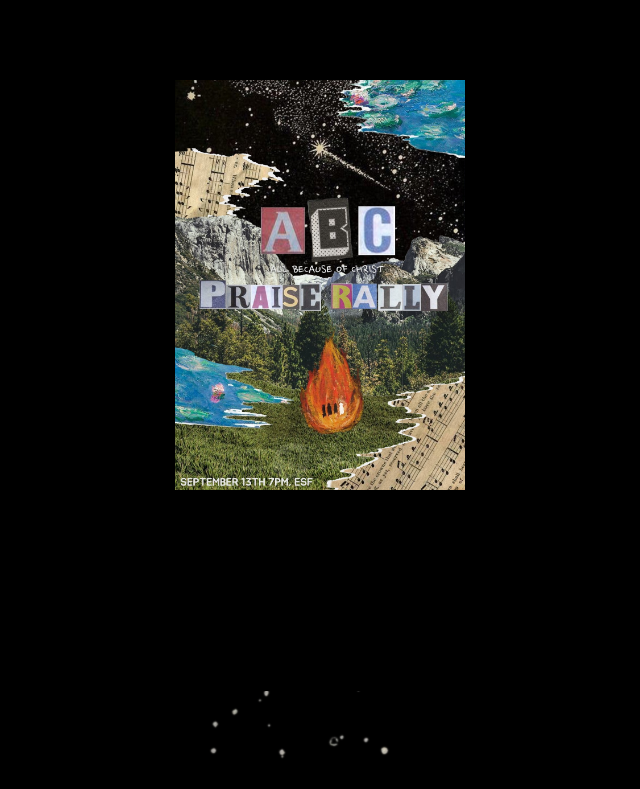
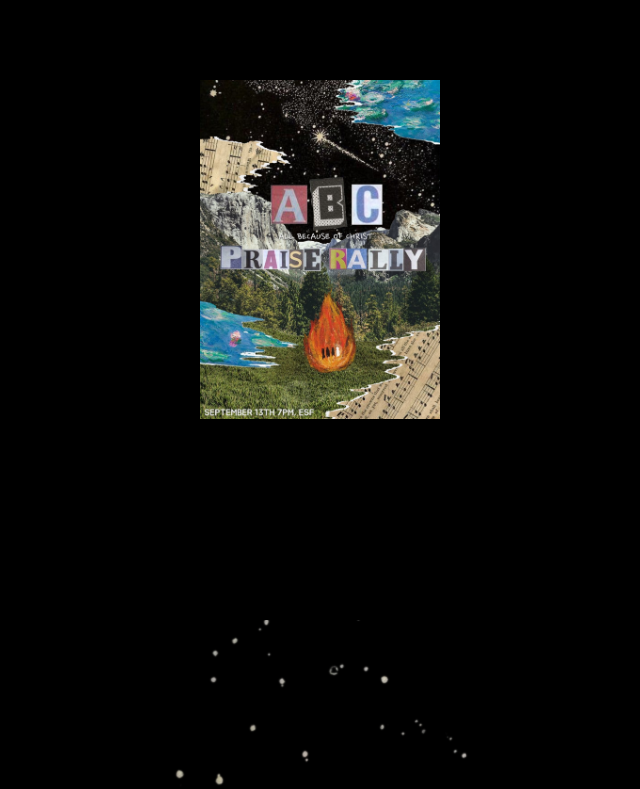
Before and after one commit to KyumKyum/ESF_ABC_worship_landing_page, a React (Vite) app: page / in a window 1280 px wide. Shown: the top 789 px of the page, without its empty margins (320-960 px from the left). Built offline with nearby package versions, Linux system fonts and the light colour scheme; a web font is replaced by a local one.

Commit message:
fix: fixed the root width again

```diff
--- a/src/App.tsx
+++ b/src/App.tsx
@@ -62,7 +62,7 @@ function App() {
   }, [isWelcomeVisible]);
 
   return (
-    <div className='flex flex-col items-center max-w-[450px] min-w-[320px] px-20'>
+    <div className='flex flex-col items-center max-w-[400px] min-w-[300px] px-20'>
       <motion.div
         className='mt-20'
         initial={{opacity: 0}}
```
